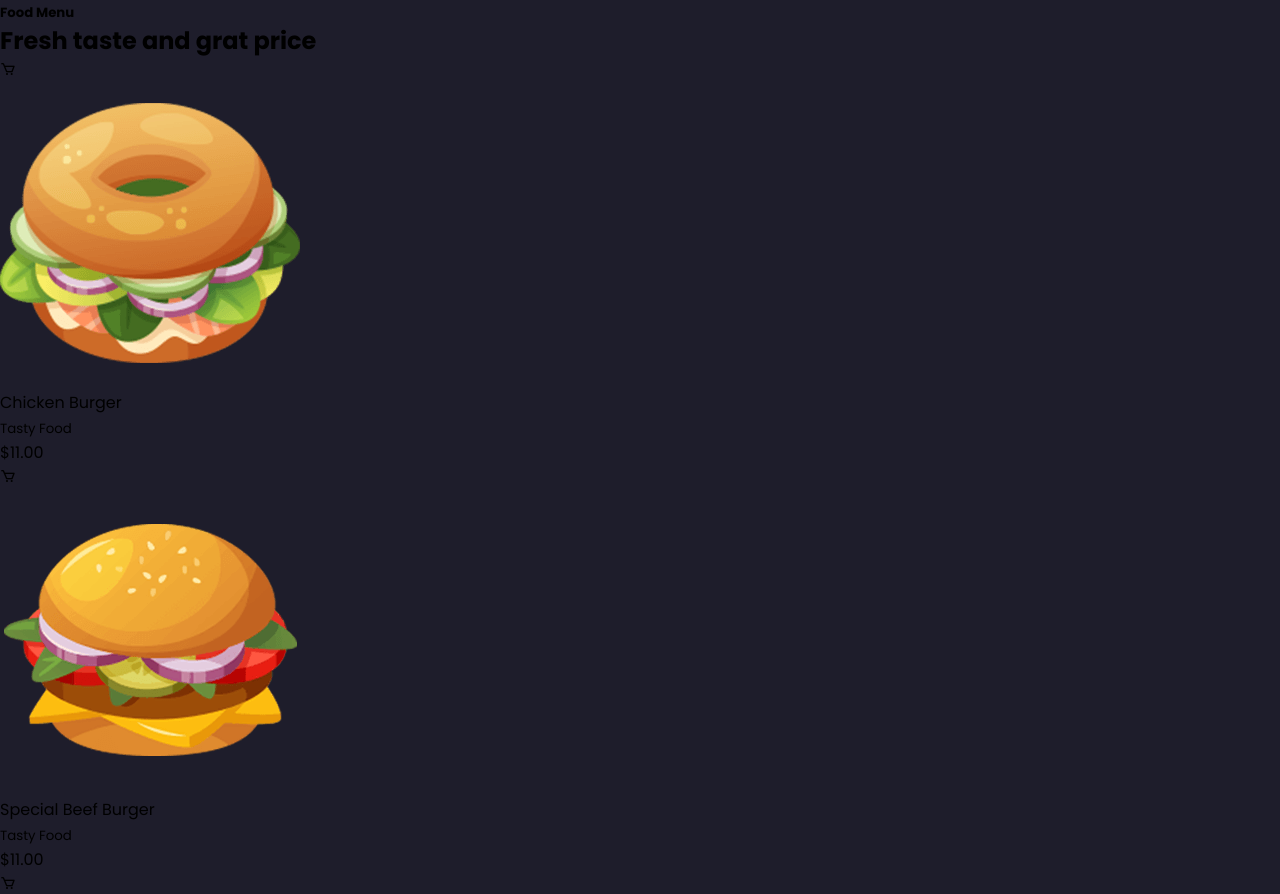
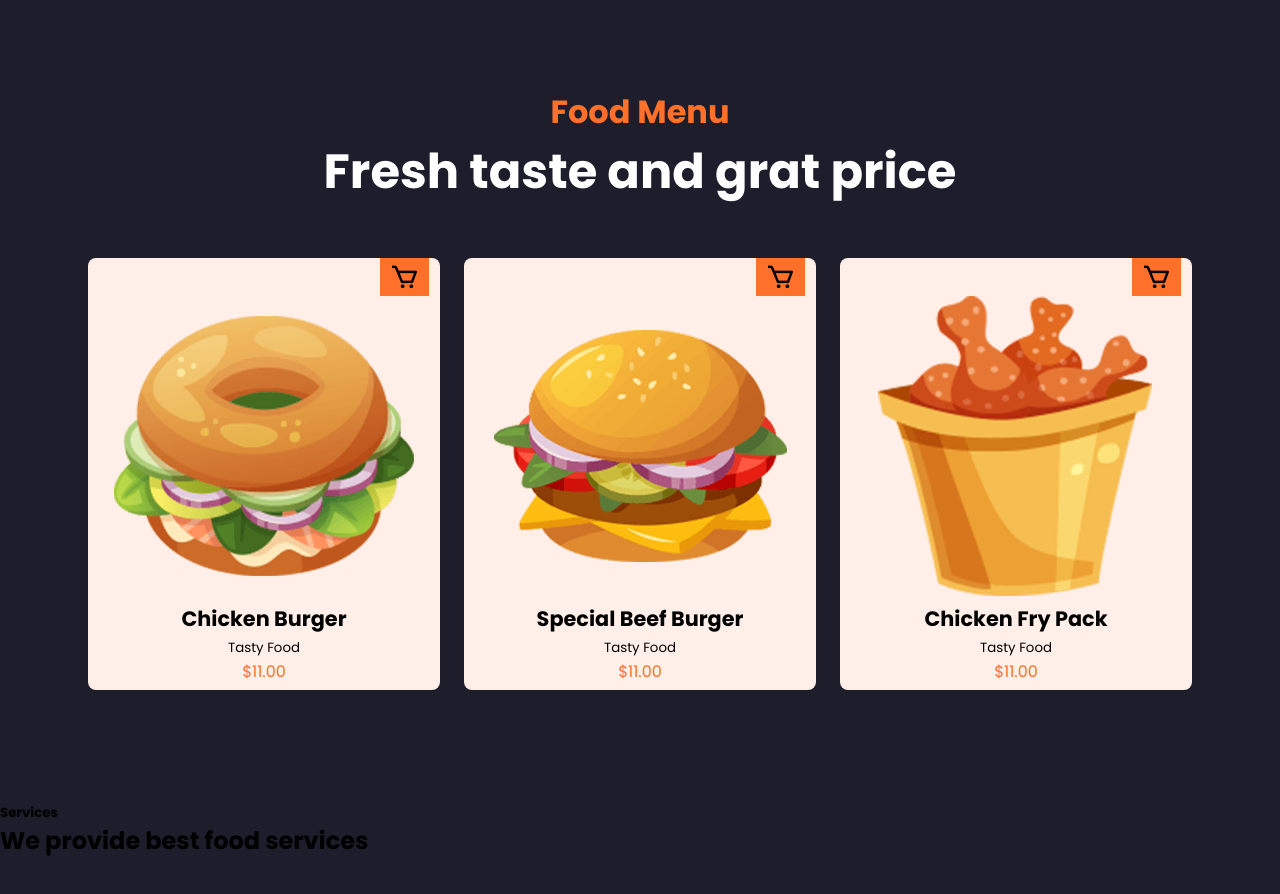
Before and after one commit to JuanSeSaCa/proyectoWebParte2, a plain HTML site: page index.html in a window 1280 px wide. Shown: the part 1533-2427 px from the top of the page. Drawn offline with nearby package versions, Linux system fonts and the light colour scheme.

Commit message:
feat: :construction: pagina 3 completa

```diff
--- a/css/style.css
+++ b/css/style.css
@@ -197,3 +197,87 @@ color: var(--color-secundario);
     font-weight: bold;
     cursor: pointer;
 }
+
+.section__3{
+    width: 100%;
+    height: 100vh;
+    display: flex;
+}
+
+.section__3 .container__menu{
+    margin: auto;
+    text-align: center;
+    inset: 0;
+}
+
+.section__3 h5{
+    color: var(--color-primario);
+    font-size: 2rem;
+}
+
+.section__3 h2{
+    font-size: 3em;
+    margin-bottom: 2.5vw;
+    color: var(--color-secundario);
+}
+
+.section__3 .img__menu{
+    display: grid;
+    margin: 1rem;
+    grid-template-columns: 1fr 1fr 1fr;
+    grid-template-rows: 1fr;
+    grid-template-areas:
+    "img1 img2 img3"
+    ;
+}
+
+.section__3 .img__menu__1{
+    grid-area: img1;
+}
+.section__3 .img__menu__2{
+    grid-area: img2;
+}
+.section__3 .img__menu__3{
+    grid-area: img3;
+}
+
+.section__3 .img__menu .imagen{
+    width: 22em;
+    height: 27em;
+    margin: 12px;
+    padding-bottom: 45px;
+    background-color: var(--color-quinto);
+    border-radius: 8px;
+}
+
+.section__3 .img__menu__1 .img__menu__2 .img__menu__3{
+    width: 100%;
+    height: 70%;
+    display: flex;
+    justify-content: center;
+    grid-area: imagen;
+    overflow: hidden;
+
+
+}
+
+.section__3 .carrito{
+    width: 14%;
+    display: flex;
+    justify-content: end;
+    align-items: center;
+    font-size: 30px;
+    padding-right: 10px;
+    background-color: var(--color-primario);
+    margin-left: 83%;
+    height: 10%;
+    margin-top: 5%;
+}
+
+.section__3 h6{
+    font-size: 1.3rem;
+}
+
+.section__3 p{
+    color: var(--color-primario);
+}
--- a/index.html
+++ b/index.html
@@ -61,37 +61,39 @@
                 </div>
                 <div class="img__menu">
                     <div class="img__menu__1">
+                        <div class="imagen">
                             <div class="carrito">
                                 <i class="bx bx-cart"></i>
                             </div>
-                        <div class="imagen">
                             <img src="storage/img/img/food1.png" alt="food1">
-                        </div>
-                        <p>Chicken Burger</p>
+                            <h6>Chicken Burger</h6>
                             <small>Tasty Food</small>
                             <p>$11.00</p>
                         </div>
+                    </div>
                     <div class="img__menu__2">
+                        <div class="imagen">
+
                             <div class="carrito">
                                 <i class="bx bx-cart"></i>
                             </div>
-                        <div class="imagen">
                          <img src="storage/img/img/food2.png" alt="food2">
-                        </div>
-                        <p>Special Beef Burger</p>
+
+                         <h6>Special Beef Burger</h6>
                          <small>Tasty Food</small>
                          <p>$11.00</p>
                         </div>
+                    </div>
                     <div class="img__menu__3">
+                        <div class="imagen">
                             <div class="carrito">
                                 <i class="bx bx-cart"></i>
                             </div>
-                        <div class="imagen">
                             <img src="storage/img/img/food3.png" alt="food3">
-                        </div>
-                        <p>Chicken Fry Pack</p>
+                            <h6>Chicken Fry Pack</h6>
                             <small>Tasty Food</small>
                             <p>$11.00</p>
+                        </div>
                     </div>
                 </div>
             </div>
```
Lines whose indentation alone changed are shown as unchanged.
